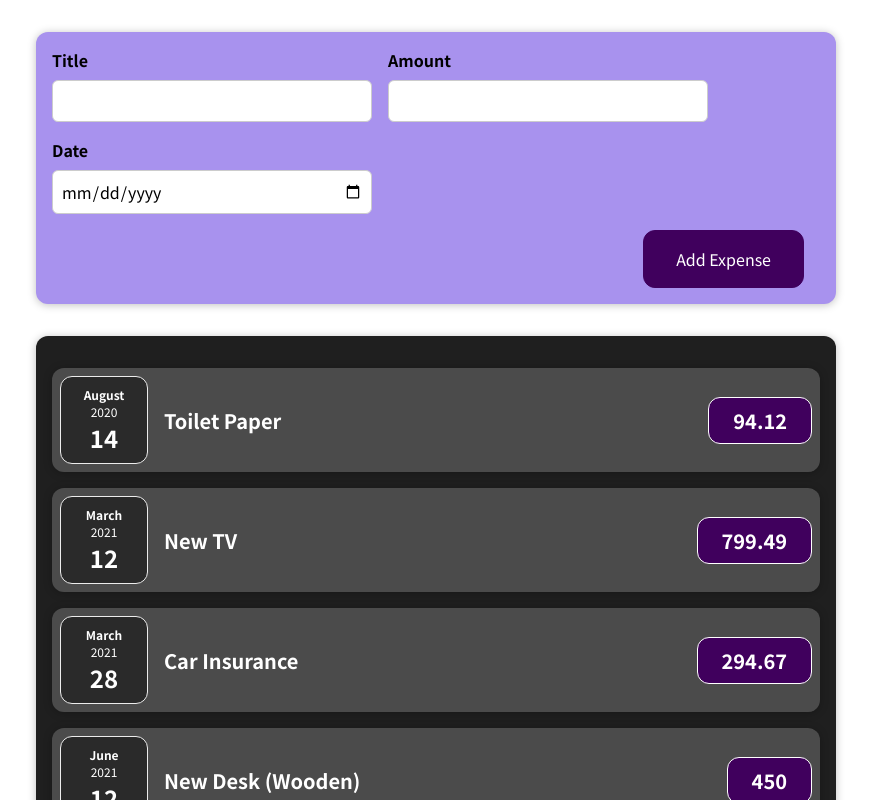
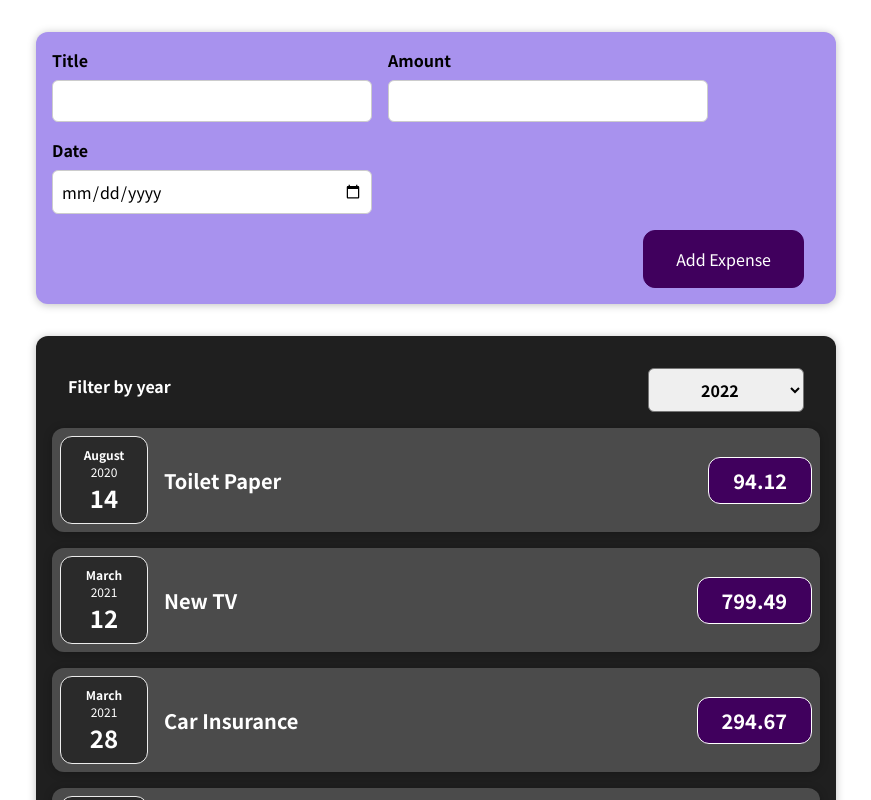
Before and after one commit to AbhinavS96/react-app, a React (Create React App) app: page / in a window 1280 px wide. Shown: the top 800 px of the page, without its empty margins (204-1075 px from the left). Built offline with nearby package versions, Linux system fonts and the light colour scheme.

Commit message:
initial implementation of filter componenet

```diff
--- a/src/components/Expenses.js
+++ b/src/components/Expenses.js
@@ -1,11 +1,39 @@
+import { useState } from "react";
 import "./Expenses.css";
 import ExpenseItem from "./ExpenseItem";
 import Card from "./Card";
+import ExpensesFilter from "./ExpensesFilter";
 
 function Expenses(props) {
   const { expenses } = props;
+  const [year, setYear] = useState("");
+
+  function filterHandler(year) {
+    setYear(year);
+  }
+
+  if (year) {
     return (
       <Card className="expenses">
+        <ExpensesFilter onFilter={filterHandler} />
+        {expenses.map((expense) => {
+          if (expense.date.getFullYear() == year) {
+            return (
+              <ExpenseItem
+                title={expense.title}
+                amount={expense.amount}
+                date={expense.date}
+                key={expense.id}
+              />
+            );
+          }
+        })}
+      </Card>
+    );
+  } else {
+    return (
+      <Card className="expenses">
+        <ExpensesFilter onFilter={filterHandler} />
         {expenses.map((expense) => {
           return (
             <ExpenseItem
@@ -19,5 +47,6 @@
       </Card>
     );
   }
+}
 
 export default Expenses;
--- /dev/null
+++ b/src/components/ExpensesFilter.css
@@ -0,0 +1,24 @@
+.expenses-filter {
+  color: white;
+  padding: 0 1rem;
+}
+
+.expenses-filter__control {
+  display: flex;
+  width: 100%;
+  align-items: center;
+  justify-content: space-between;
+  margin: 1rem 0;
+}
+
+.expenses-filter label {
+  font-weight: bold;
+  margin-bottom: 0.5rem;
+}
+
+.expenses-filter select {
+  font: inherit;
+  padding: 0.5rem 3rem;
+  font-weight: bold;
+  border-radius: 6px;
+}
--- /dev/null
+++ b/src/components/ExpensesFilter.js
@@ -0,0 +1,22 @@
+import "./ExpensesFilter.css";
+
+const ExpensesFilter = (props) => {
+  function filterHander(event) {
+    props.onFilter(event.target.value);
+  }
+  return (
+    <div className="expenses-filter">
+      <div className="expenses-filter__control">
+        <label>Filter by year</label>
+        <select onChange={filterHander}>
+          <option value="2022">2022</option>
+          <option value="2021">2021</option>
+          <option value="2020">2020</option>
+          <option value="2019">2019</option>
+        </select>
+      </div>
+    </div>
+  );
+};
+
+export default ExpensesFilter;
```
Also changed, not shown: 1 other file (tests, documents, lock files or other folders). Lines whose indentation alone changed are shown as unchanged.
